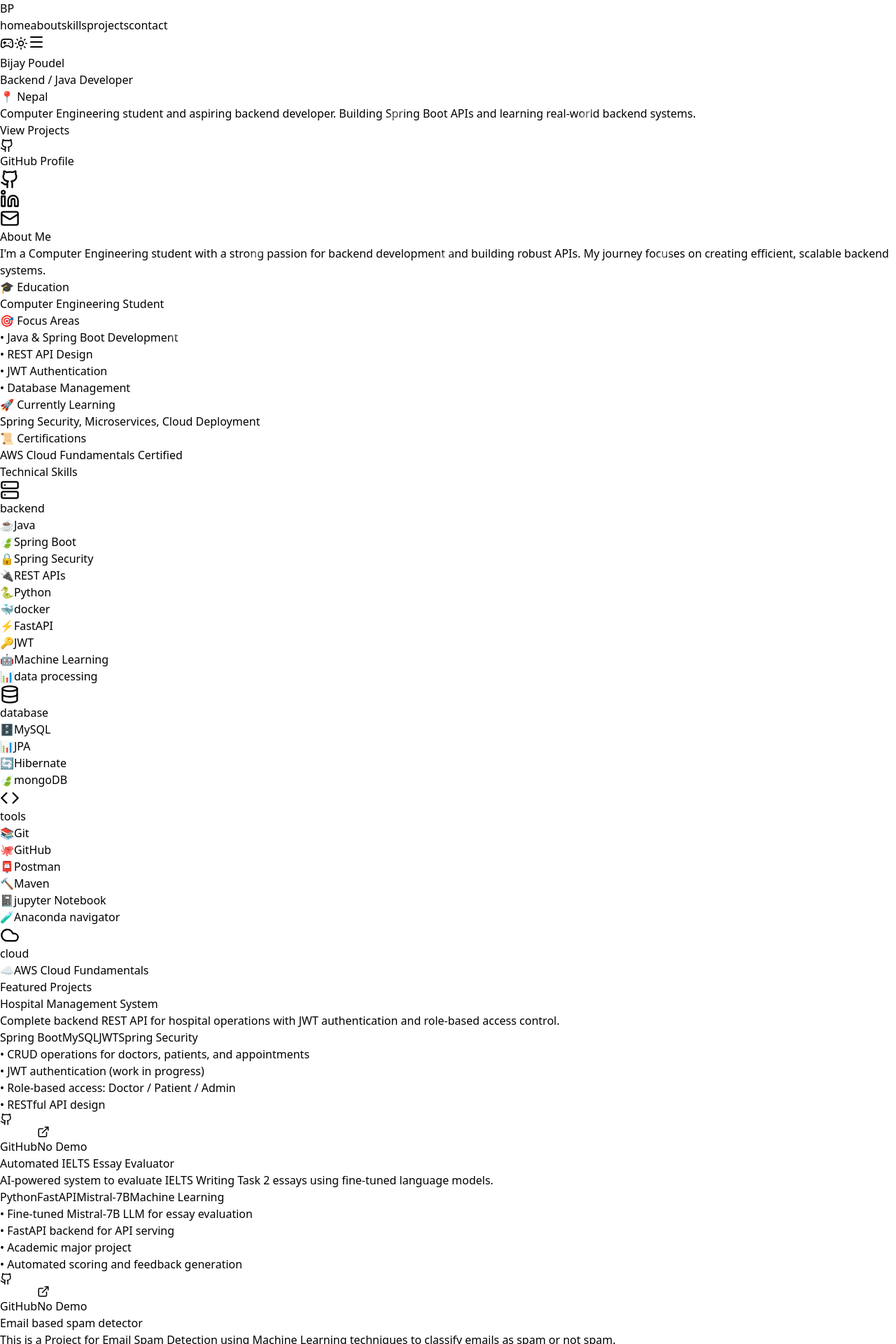
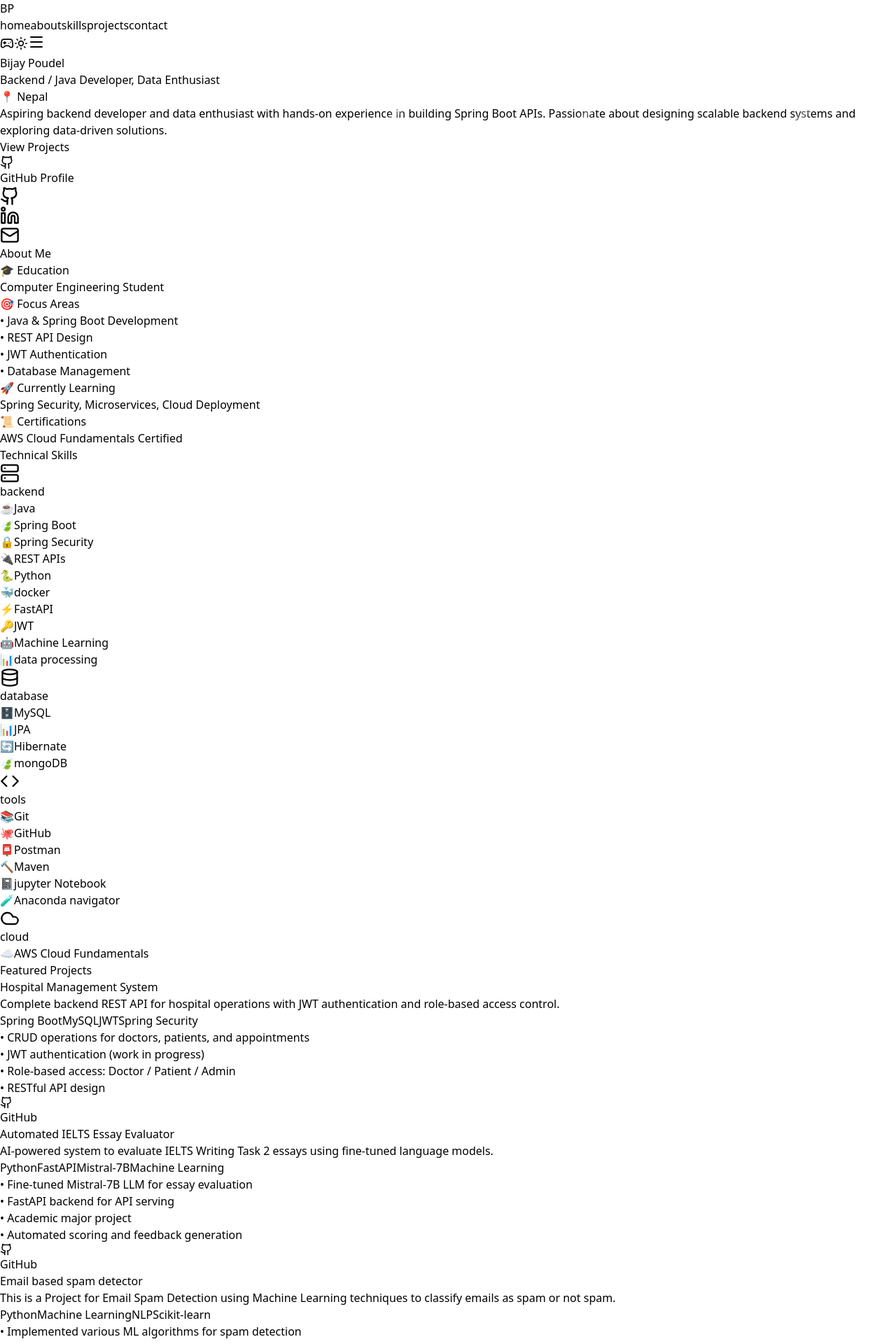
Before and after one commit to Bp005/Portfolio, a React (Vite) app: page / in a window 1280 px wide. Shown: the top 1920 px of the page at 70% size. Built offline with nearby package versions, Linux system fonts and the light colour scheme.

Commit message:
few edits

```diff
--- a/src/App.jsx
+++ b/src/App.jsx
@@ -266,11 +266,10 @@
           <h1 className="text-5xl md:text-7xl font-bold mb-4 bg-gradient-to-r from-blue-500 via-purple-500 to-pink-500 bg-clip-text text-transparent">
             Bijay Poudel
           </h1>
-          <div className="text-xl md:text-2xl text-gray-400 mb-2">Backend / Java Developer</div>
+          <div className="text-xl md:text-2xl text-gray-400 mb-2">Backend / Java Developer, Data Enthusiast</div>
           <div className="text-lg text-gray-500">📍 Nepal</div>
           <p className="text-lg md:text-xl my-8 text-gray-300 max-w-2xl mx-auto">
-            Computer Engineering student and aspiring backend developer. Building Spring Boot APIs and learning real-world backend systems.
-          </p>
+              Aspiring backend developer and data enthusiast with hands-on experience in building Spring Boot APIs. Passionate about designing scalable backend systems and exploring data-driven solutions.          </p>
           <div className="flex flex-col sm:flex-row gap-4 justify-center">
             <button onClick={() => scrollToSection('projects')} className="px-8 py-3 bg-gradient-to-r from-blue-500 to-purple-600 rounded-lg font-semibold hover:shadow-lg hover:scale-105 transition-all">
               View Projects
@@ -299,7 +298,6 @@
           <h2 className="text-4xl font-bold mb-12 text-center bg-gradient-to-r from-blue-500 to-purple-600 bg-clip-text text-transparent">About Me</h2>
           <div className={`p-8 rounded-2xl ${theme === 'dark' ? 'bg-gray-900' : 'bg-gray-50'} shadow-xl`}>
             <p className="text-lg leading-relaxed mb-6">
-              I'm a Computer Engineering student with a strong passion for backend development and building robust APIs. My journey focuses on creating efficient, scalable backend systems.
             </p>
             <div className="grid md:grid-cols-2 gap-6">
               <div>
@@ -378,10 +376,10 @@
                     <Github size={18} />
                     GitHub
                   </a>
-                  <button disabled={!project.demo} className={`flex items-center gap-2 px-4 py-2 rounded-lg ${project.demo ? 'bg-blue-500 hover:bg-blue-600' : 'bg-gray-600 opacity-50 cursor-not-allowed'}`}>
+                  {/* <button disabled={!project.demo} className={`flex items-center gap-2 px-4 py-2 rounded-lg ${project.demo ? 'bg-blue-500 hover:bg-blue-600' : 'bg-gray-600 opacity-50 cursor-not-allowed'}`}>
                     <ExternalLink size={18} />
                     {project.demo ? 'Live Demo' : 'No Demo'}
-                  </button>
+                  </button> */}
                 </div>
               </div>
             ))}
```
